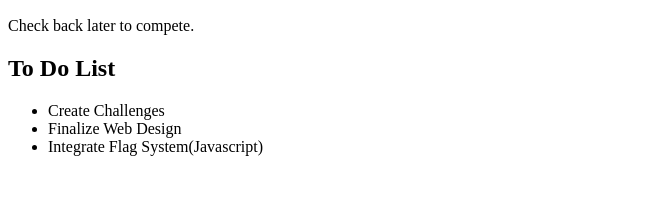
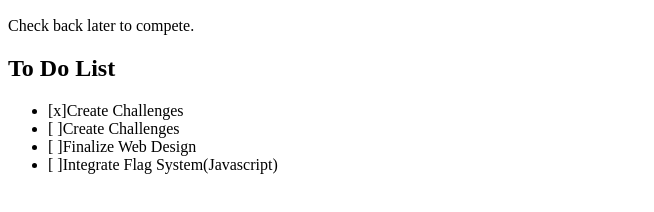
Before and after one commit to awjnsn/SBCTF-2015, a plain HTML site: page index.html in a window 1280 px wide. Shown: the part 96-308 px from the top of the page, without its empty margins (0-654 px from the left). Drawn offline with Linux system fonts and the light colour scheme.

Commit message:
Progress Clarification

```diff
--- a/index.html
+++ b/index.html
@@ -8,9 +8,10 @@
 	<p>Check back later to compete.</p>
 	<h2>To Do List</h2>
 	<ul>
-		<li>Create Challenges</li>
-		<li>Finalize Web Design</li>
-		<li>Integrate Flag System(Javascript)</li>
+		<li>[x]Create Challenges</li>
+		<li>[ ]Create Challenges</li>
+		<li>[ ]Finalize Web Design</li>
+		<li>[ ]Integrate Flag System(Javascript)</li>
 	</ul>
 </body>
 </html>
```
